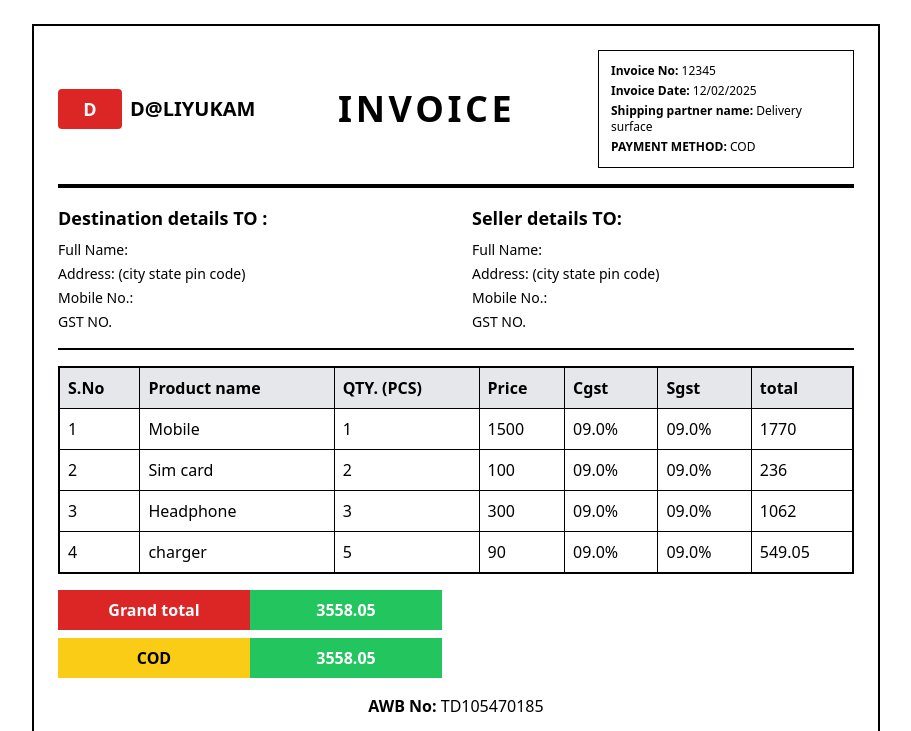
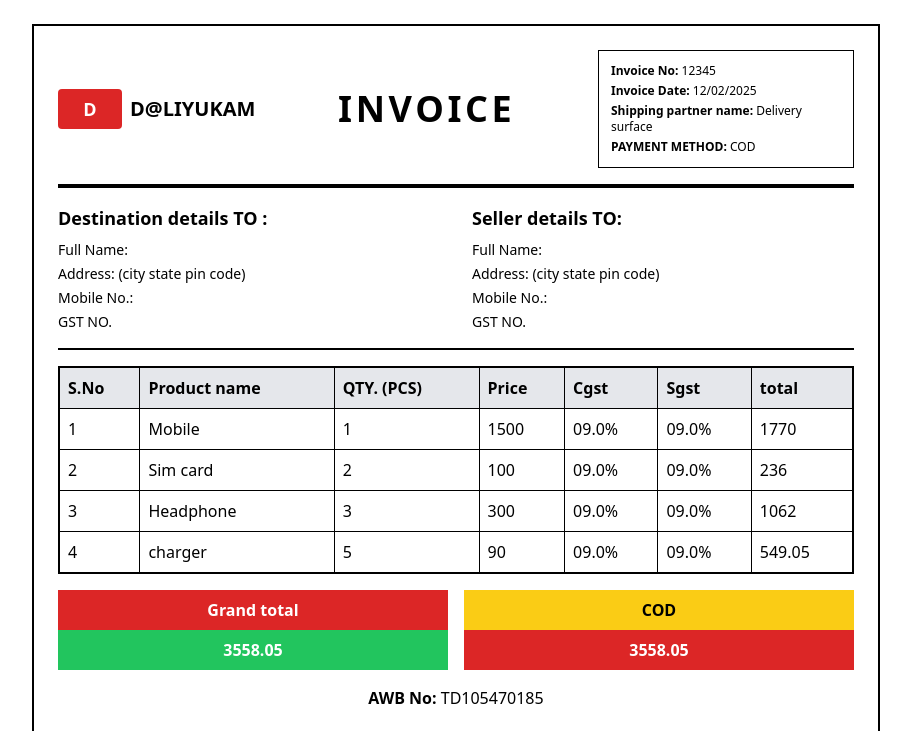
Before and after one commit to Vickysonaiya/Logistcs, a React (Create React App) app: page /invoice in a window 1280 px wide. Shown: the top 731 px of the page, without its empty margins (184-1095 px from the left). Built offline with nearby package versions, Linux system fonts and the light colour scheme.

Commit message:
invoice changes done

```diff
--- a/src/Invoice.jsx
+++ b/src/Invoice.jsx
@@ -108,22 +108,17 @@ export default function Invoice() {
           </table>
         </div>
 
-        {/* Total Section */}
-        <div className="flex mb-2">
-          <div className="bg-red-600 text-white p-2 font-bold text-center w-48">
-            Grand total
+        {/* Total Section: Grand Total and COD side by side */}
+        <div className="flex mb-4 gap-4">
+          {/* Grand Total */}
+          <div className="flex flex-col flex-1">
+            <div className="bg-red-600 text-white p-2 font-bold text-center">Grand total</div>
+            <div className="bg-green-500 text-white p-2 font-bold text-center">{invoiceData.grandTotal}</div>
           </div>
-          <div className="bg-green-500 text-white p-2 font-bold text-center w-48">
-            {invoiceData.grandTotal}
-          </div>
-        </div>
-
-        <div className="flex mb-4">
-          <div className="bg-yellow-400 text-black p-2 font-bold text-center w-48">
-            COD
-          </div>
-          <div className="bg-green-500 text-white p-2 font-bold text-center w-48">
-            {invoiceData.grandTotal}
+          {/* COD */}
+          <div className="flex flex-col flex-1">
+            <div className="bg-yellow-400 text-black p-2 font-bold text-center">COD</div>
+            <div className="bg-red-600 text-white p-2 font-bold text-center">{invoiceData.grandTotal}</div>
           </div>
         </div>
 
```
